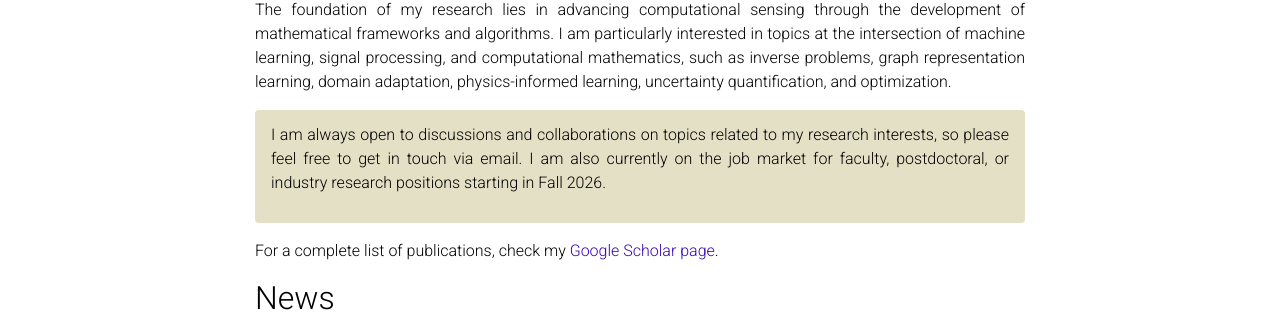
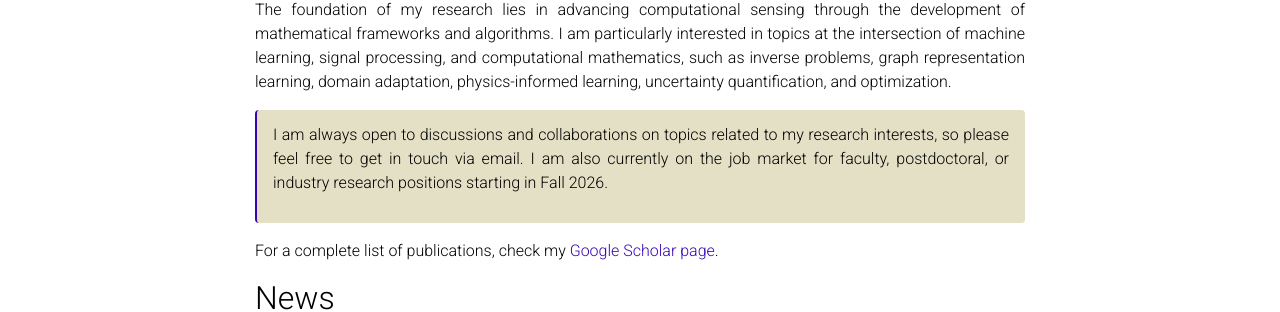
Before and after one commit to Keiv4n/keiv4n.github.io, a Jekyll site: the page built from _pages/about.md, in a window 1280 px wide and 1400 px high, scrolled down 155 px. Shown: the part 465-777 px from the top of the window. Built offline with Jekyll 4.4.1, drawn with Linux system fonts in a browser that asks for light colours; full-size pictures stand in for the smaller copies a plugin makes; comment, search, counter and statistics services are not loaded; a style sheet for code colours, icons or effects is not loaded.

Commit message:
Update _base.scss

```diff
--- a/_sass/_base.scss
+++ b/_sass/_base.scss
@@ -39,6 +39,7 @@ figure, img {
 blockquote {
   font-size: 1rem;
   background: #e3e0c5;
+  border-left: 2px solid var(--global-theme-color);
   padding: 0.8rem 1rem;
   border-radius: 4px;
 }
```
